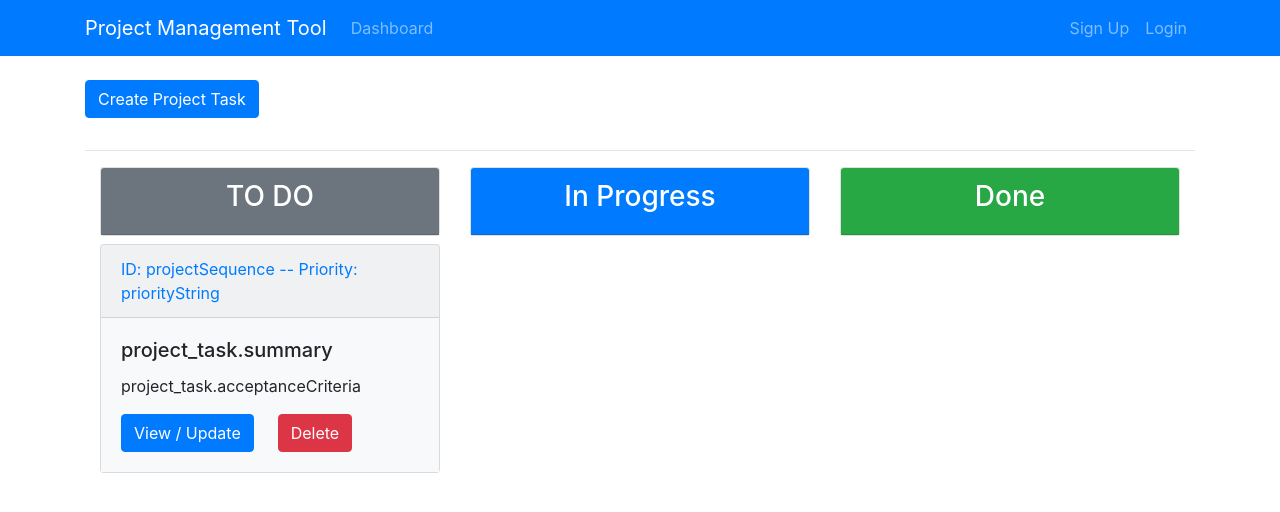
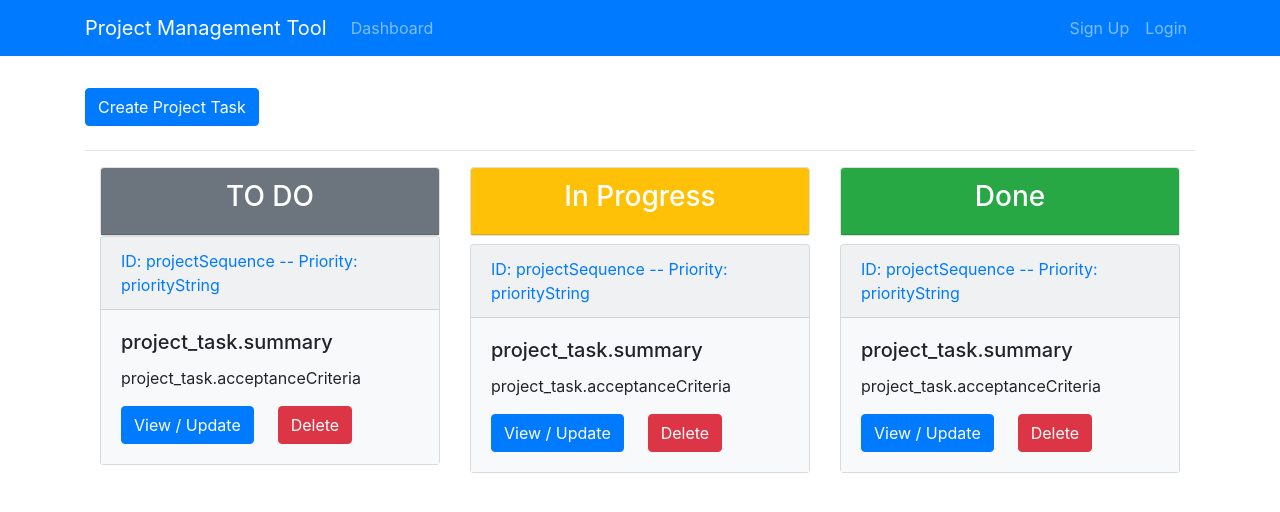
Before and after one commit to ergisgjergji/project-manager, a React (Create React App) app in the folder project-manager-react-client/: page /projectBoard/1 in a window 1280 px wide. Shown: the top 512 px of the page. Built offline with nearby package versions, Linux system fonts and the light colour scheme.

Commit message:
Setup ProjectBoard, Backlog, ProjectTask components

```diff
--- a/project-manager-react-client/src/components/ProjectBoard/Backlog.js
+++ b/project-manager-react-client/src/components/ProjectBoard/Backlog.js
@@ -0,0 +1,42 @@
+import React, { Component } from 'react';
+import ProjectTask from './ProjectTasks/ProjectTask';
+
+class Backlog extends Component {
+    render() {
+        return (
+            <div className="container">
+                <div className="row">
+
+                    <div className="col-md-4">
+                        <div className="card text-center mb-">
+                            <div className="card-header bg-secondary text-white">
+                                <h3>TO DO</h3>
+                            </div>
+                        </div>
+                        <ProjectTask/>
+                    </div>
+
+                    <div className="col-md-4">
+                        <div className="card text-center mb-2">
+                            <div className="card-header bg-warning text-white">
+                                <h3>In Progress</h3>
+                            </div>
+                        </div>
+                        <ProjectTask/>
+                    </div>
+
+                    <div className="col-md-4">
+                        <div className="card text-center mb-2">
+                            <div className="card-header bg-success text-white">
+                                <h3>Done</h3>
+                            </div>
+                        </div>
+                        <ProjectTask/>
+                    </div>
+                </div>
+            </div>
+        )
+    }
+}
+
+export default Backlog;
--- a/project-manager-react-client/src/components/ProjectBoard/ProjectBoard.js
+++ b/project-manager-react-client/src/components/ProjectBoard/ProjectBoard.js
@@ -1,5 +1,7 @@
 import React, { Component } from 'react';
 import { Link } from 'react-router-dom';
+
+import Backlog from './Backlog';
 
 class ProjectBoard extends Component {
 
@@ -10,72 +12,12 @@ class ProjectBoard extends Component {
         return (
             <div className="container">
 
-                <Link to={`/addProjectTask/${code}`} className="btn btn-primary mb-3">
+                <Link to={`/addProjectTask/${code}`} className="btn btn-primary my-2">
                     Create Project Task
                 </Link>
+                <hr />
+                <Backlog/>
 
-                <br />
-                <hr />
-
-                {/* <!-- Backlog STARTS HERE --> */}
-                <div className="container">
-                    <div className="row">
-                        <div className="col-md-4">
-                            <div className="card text-center mb-2">
-                                <div className="card-header bg-secondary text-white">
-                                    <h3>TO DO</h3>
-                                </div>
-                            </div>
-
-                            {/* <!-- SAMPLE PROJECT TASK STARTS HERE --> */}
-                            <div className="card mb-1 bg-light">
-
-                                <div className="card-header text-primary">
-                                    ID: projectSequence -- Priority: priorityString
-                                </div>
-                                <div className="card-body bg-light">
-                                    <h5 className="card-title">project_task.summary</h5>
-                                    <p className="card-text text-truncate ">
-                                        project_task.acceptanceCriteria
-                                    </p>
-                                    <a href="" className="btn btn-primary">
-                                        View / Update
-                                    </a>
-
-                                    <button className="btn btn-danger ml-4">
-                                        Delete
-                                    </button>
-                                </div>
-                            </div>
-
-                            {/* <!-- SAMPLE PROJECT TASK ENDS HERE --> */}
-                        </div>
-                        <div className="col-md-4">
-                            <div className="card text-center mb-2">
-                                <div className="card-header bg-primary text-white">
-                                    <h3>In Progress</h3>
-                                </div>
-                            </div>
-                            {/* <!-- SAMPLE PROJECT TASK STARTS HERE --> */}
-
-                            {/* <!-- SAMPLE PROJECT TASK ENDS HERE --> */}
-                        </div>
-                        <div className="col-md-4">
-                            <div className="card text-center mb-2">
-                                <div className="card-header bg-success text-white">
-                                    <h3>Done</h3>
-                                </div>
-                            </div>
-
-                            {/* <!-- SAMPLE PROJECT TASK STARTS HERE --> */}
-
-                            {/* <!-- SAMPLE PROJECT TASK ENDS HERE --> */}
-
-                        </div>
-                    </div>
-                </div>
-
-                {/* <!-- Backlog ENDS HERE --> */}
             </div>
         )
     }
--- a/project-manager-react-client/src/components/ProjectBoard/ProjectTasks/ProjectTask.js
+++ b/project-manager-react-client/src/components/ProjectBoard/ProjectTasks/ProjectTask.js
@@ -0,0 +1,31 @@
+import React, { Component } from 'react';
+
+class ProjectTask extends Component {
+    render() {
+        return (
+            <div className="card mb-1 bg-light">
+
+                <div className="card-header text-primary">
+                    ID: projectSequence -- Priority: priorityString
+                </div>
+
+                <div className="card-body bg-light">
+
+                    <h5 className="card-title">project_task.summary</h5>
+                    <p className="card-text text-truncate ">
+                        project_task.acceptanceCriteria
+                    </p>
+                    <a href="" className="btn btn-primary">
+                        View / Update
+                    </a>
+                    <button className="btn btn-danger ml-4">
+                        Delete
+                    </button>
+
+                </div>
+            </div>
+        )
+    }
+}
+
+export default ProjectTask;
```
